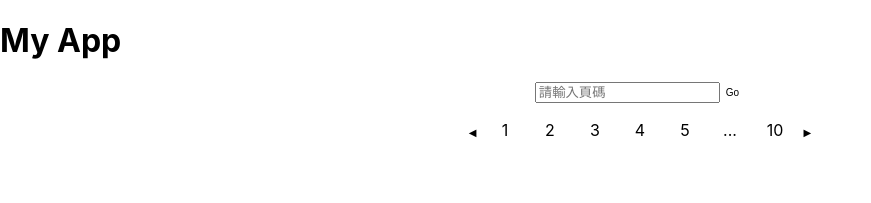
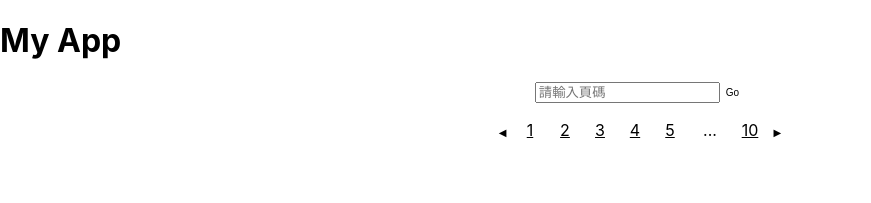
Before and after one commit to azsxdcfv87/frontend-homework, a React (Create React App) app in the folder h4/: page / in a window 1280 px wide. Shown: the top 203 px of the page, without its empty margins (0-871 px from the left). Built offline with nearby package versions, Linux system fonts and the light colour scheme.

Commit message:
modify h4

```diff
--- a/h4/src/Paginator.js
+++ b/h4/src/Paginator.js
@@ -52,32 +52,29 @@ const Paginator = ({ page, total, pageSize, onPageChange }) => {
     const isEnd = currentPage > pageCount - mid;
 
     if (pageCount <= maxPageNumbers) {
-      // If total pages are less than or equal to maxPageNumbers
       for (let i = 1; i <= pageCount; i++) {
-        pageNumbers.push(<span className="page-number" key={i} onClick={() => goToPage(i)}>{i}</span>);
+        pageNumbers.push(<a className="page-number" key={i} href={`/page/${i}`}>{i}</a>);
       }
     } else if (isStart) {
-      // If current page is at the beginning
       for (let i = 1; i <= maxPageNumbers - 2; i++) {
-        pageNumbers.push(<span className="page-number" key={i} onClick={() => goToPage(i)}>{i}</span>);
+        pageNumbers.push(<a className="page-number" key={i} href={`/page/${i}`}>{i}</a>);
       }
       pageNumbers.push(<span className="page-number" key="ellipsis">...</span>);
-      pageNumbers.push(<span className="page-number" key={pageCount} onClick={() => goToPage(pageCount)}>{pageCount}</span>);
+      pageNumbers.push(<a className="page-number" key={pageCount} href={`/page/${pageCount}`}>{pageCount}</a>);
     } else if (isEnd) {
-      // If current page is at the end
-      pageNumbers.push(<span className="page-number" key={1} onClick={() => goToPage(1)}>{1}</span>);
+      pageNumbers.push(<a className="page-number" key={1} href={`/page/${1}`}>{1}</a>);
       pageNumbers.push(<span className="page-number" key="ellipsis">...</span>);
       for (let i = pageCount - maxPageNumbers + 3; i <= pageCount; i++) {
-        pageNumbers.push(<span className="page-number" key={i} onClick={() => goToPage(i)}>{i}</span>);
+        pageNumbers.push(<a className="page-number" key={i} href={`/page/${i}`}>{i}</a>);
       }
     } else {
-      pageNumbers.push(<span className="page-number" key={1} onClick={() => goToPage(1)}>{1}</span>);
+      pageNumbers.push(<a className="page-number" key={1} href={`/page/${1}`}>{1}</a>);
       pageNumbers.push(<span className="page-number" key="ellipsis1">...</span>);
       for (let i = currentPage - mid + 3; i <= currentPage + mid - 3; i++) {
-        pageNumbers.push(<span className="page-number" key={i} onClick={() => goToPage(i)}>{i}</span>);
+        pageNumbers.push(<a className="page-number" key={i} href={`/page/${i}`}>{i}</a>);
       }
       pageNumbers.push(<span className="page-number" key="ellipsis2">...</span>);
-      pageNumbers.push(<span className="page-number" key={pageCount} onClick={() => goToPage(pageCount)}>{pageCount}</span>);
+      pageNumbers.push(<a className="page-number" key={pageCount} href={`/page/${pageCount}`}>{pageCount}</a>);
     }
 
     return pageNumbers;
```
